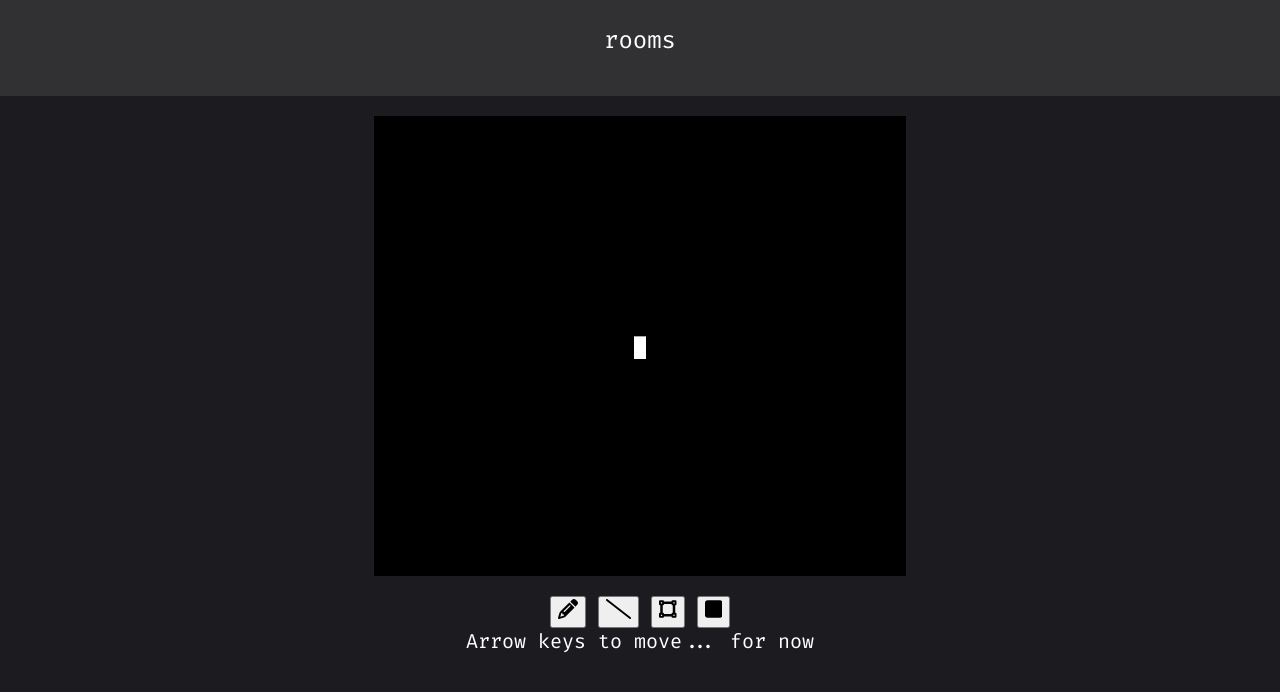
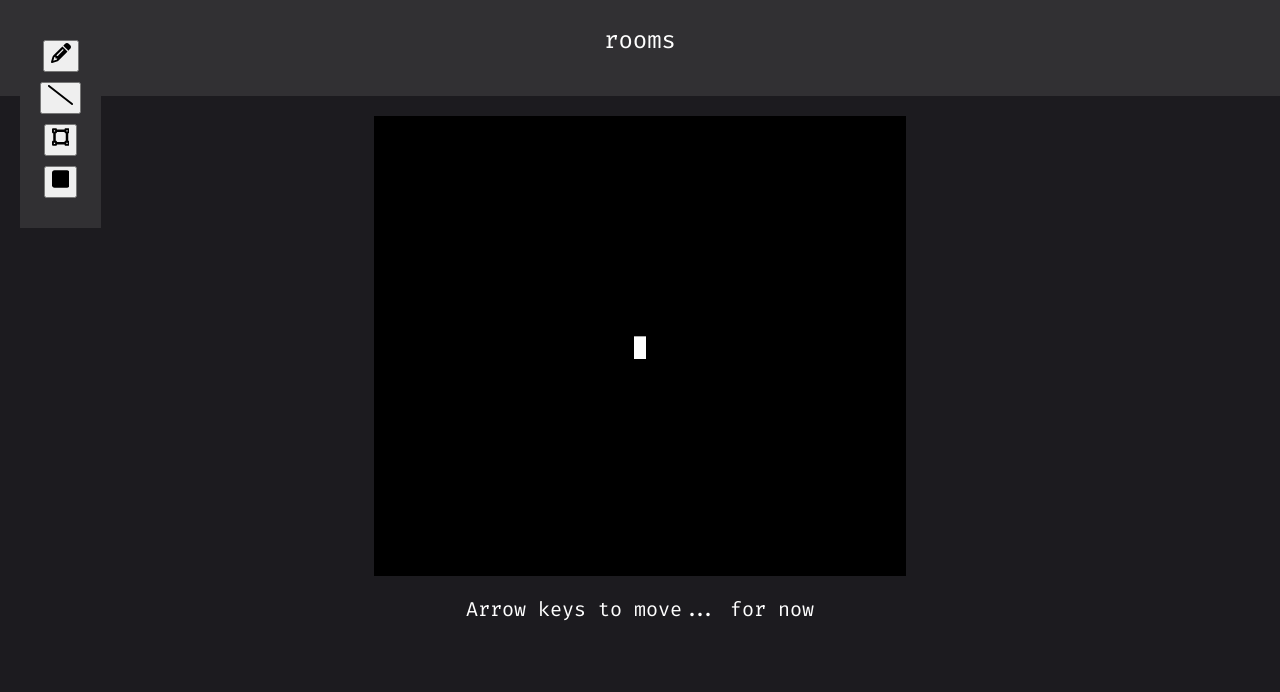
Before and after one commit to n1colassilva/rooms, a website: page index.html in a window 1280 px wide. Drawn offline with Linux system fonts and the light colour scheme.

Commit message:
css is witchcraft
Signed-off-by: Nícolas Sousa <nicolassilva0109@gmail.com>

```diff
--- a/rooms.css
+++ b/rooms.css
@@ -67,3 +67,20 @@ main {
 	width: 1ch;
 	height: 1em;
 }
+
+
+#editor {
+    display: flex;
+    flex-direction: column;
+    align-items: center;
+    position: absolute;
+    left: 20px;
+    top: 20px;
+    background-color: var(--surface-0);
+    padding: 20px;
+}
+
+
+#editor button {
+    margin-bottom: 10px;
+}
```
